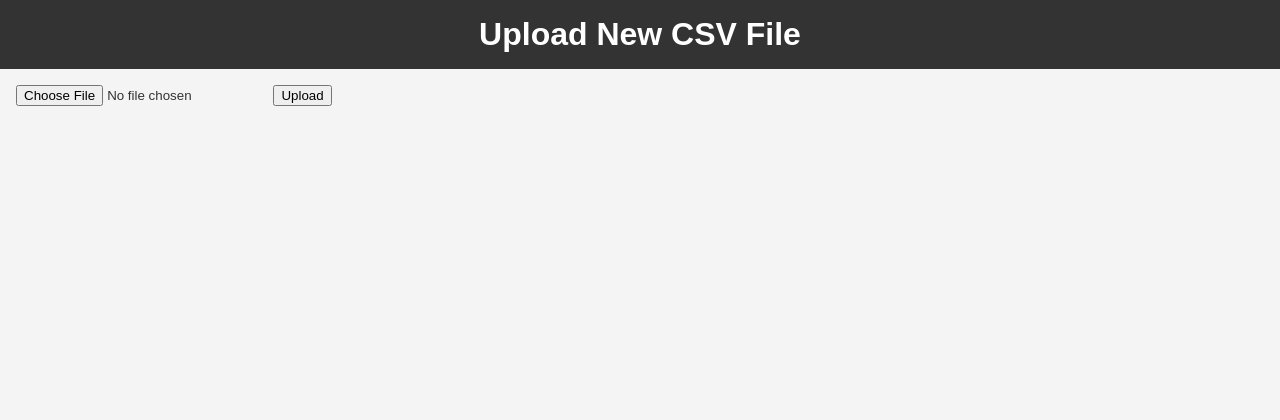
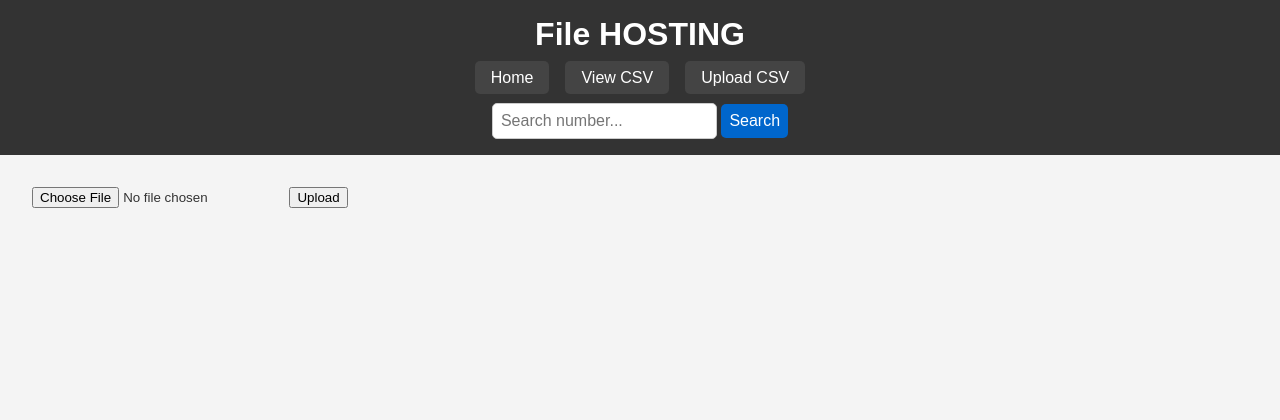
Before and after one commit to mahdi0shamlou/divar_scraper_python, a Python web app: template test_web_app/flask_web_app/templates/upload_csv.html in a window 1280 px wide. Shown: the top 420 px of the page. Run offline with Jinja, Linux system fonts and the light colour scheme; the template is opened without the code that fills it, so the values that code supplies are empty.

Commit message:
create a menue in base html of web app

```diff
--- a/test_web_app/flask_web_app/static/styles.css
+++ b/test_web_app/flask_web_app/static/styles.css
@@ -45,6 +45,35 @@ header button {
 
 header button:hover {
     background: #004d99;
+}
+
+nav {
+    margin-top: 1rem;
+}
+
+nav ul {
+    list-style-type: none;
+    padding: 0;
+    margin: 0;
+    display: flex;
+    justify-content: center;
+    gap: 1rem;
+}
+
+nav ul li {
+    display: inline;
+}
+
+nav ul li a {
+    color: white;
+    text-decoration: none;
+    padding: 0.5rem 1rem;
+    background: #444;
+    border-radius: 5px;
+}
+
+nav ul li a:hover {
+    background: #555;
 }
 
 main {
--- a/test_web_app/flask_web_app/templates/base.html
+++ b/test_web_app/flask_web_app/templates/base.html
@@ -9,6 +9,13 @@
 <body>
     <header>
         <h1>File HOSTING</h1>
+        <nav>
+            <ul>
+                <li><a href="{{ url_for('index') }}">Home</a></li>
+                <li><a href="{{ url_for('view_csv') }}">View CSV</a></li>
+                <li><a href="{{ url_for('upload_csv') }}">Upload CSV</a></li>
+            </ul>
+        </nav>
         <form id="search-form" action="{{ url_for('index') }}" method="GET">
             <input type="text" name="query" placeholder="Search number..." value="{{ request.args.get('query', '') }}">
             <button type="submit">Search</button>
--- a/test_web_app/flask_web_app/templates/upload_csv.html
+++ b/test_web_app/flask_web_app/templates/upload_csv.html
@@ -1,20 +1,10 @@
-<!doctype html>
-<html lang="en">
-<head>
-    <meta charset="UTF-8">
-    <meta name="viewport" content="width=device-width, initial-scale=1.0">
-    <title>Upload CSV</title>
-    <link rel="stylesheet" href="{{ url_for('static', filename='styles.css') }}">
-</head>
-<body>
-    <header>
-        <h1>Upload New CSV File</h1>
-    </header>
+{% extends 'base.html' %}
+
+{% block content %}
     <main>
         <form method="post" enctype="multipart/form-data">
             <input type="file" name="file">
             <input type="submit" value="Upload">
         </form>
     </main>
-</body>
-</html>
+{% endblock %}
```
Also changed, not shown: test_web_app/flask_web_app/templates/view_csv.html (+4 -14 lines), 1 other file.
